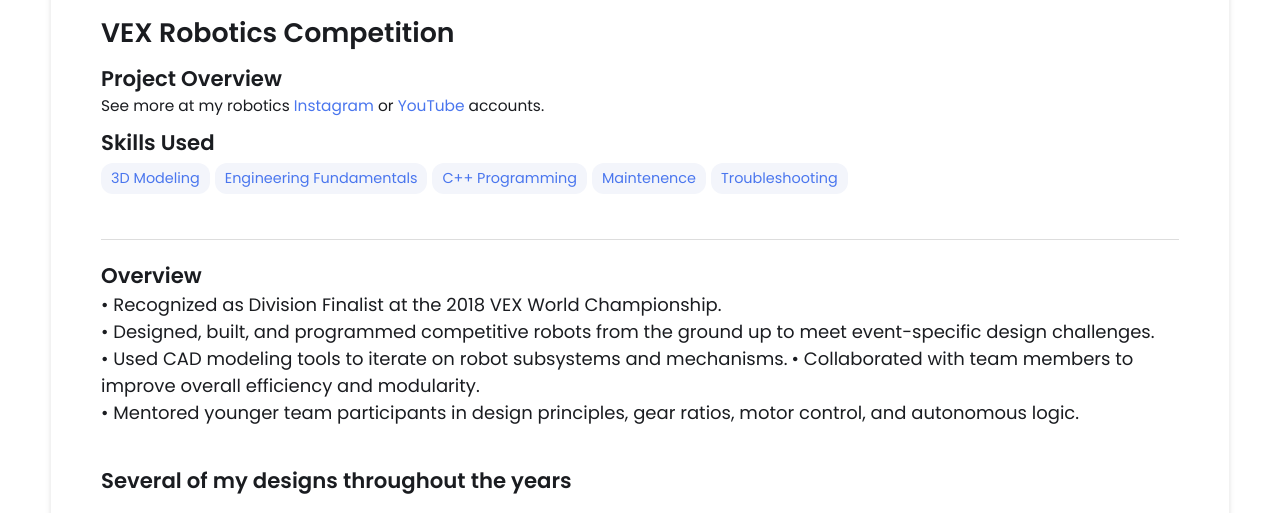
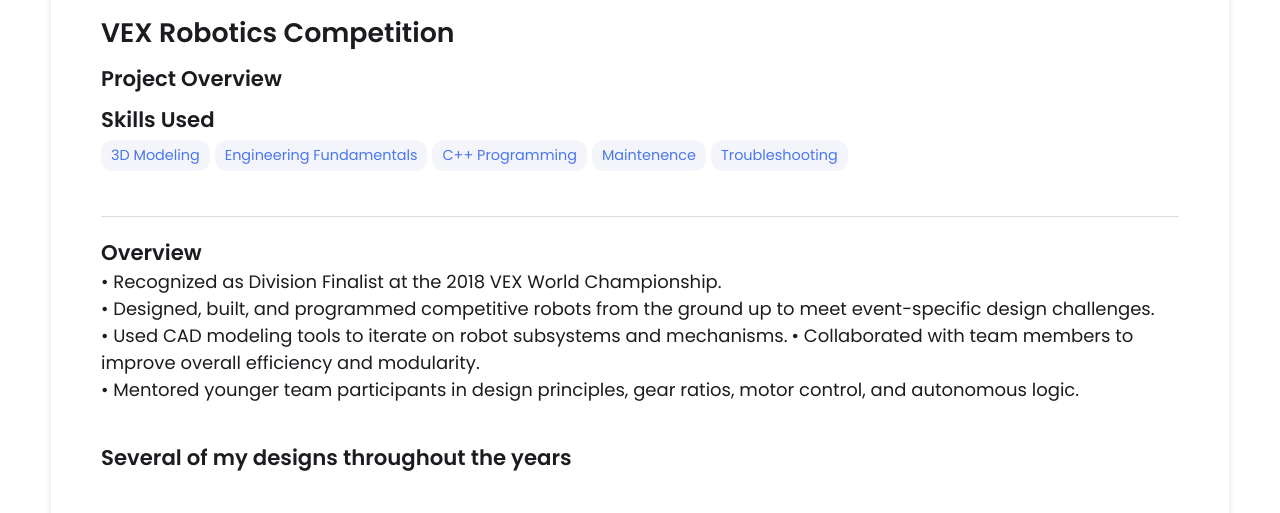
Before and after one commit to JosephWah/JosephW.github.io, a Jekyll site: the page built from _projects/TRobotics/index.md, in a window 1280 px wide and 900 px high, scrolled down 329 px, cut to the strip 165-678 px from the top of the window. Built offline with Jekyll 4.4.1, drawn with Linux system fonts in a browser that asks for light colours.

Commit message:
Update index.md

```diff
--- a/_projects/TRobotics/index.md
+++ b/_projects/TRobotics/index.md
@@ -1,7 +1,7 @@
 ---
 layout: post
 title: VEX Robotics Competition
-description: See more at my robotics <a href="https://www.instagram.com/joseph_621a/">Instagram</a> or <a href="https://www.youtube.com/@team_621a6">YouTube</a> accounts.
+description:
 skills:
 - 3D Modeling
 - Engineering Fundamentals
```
